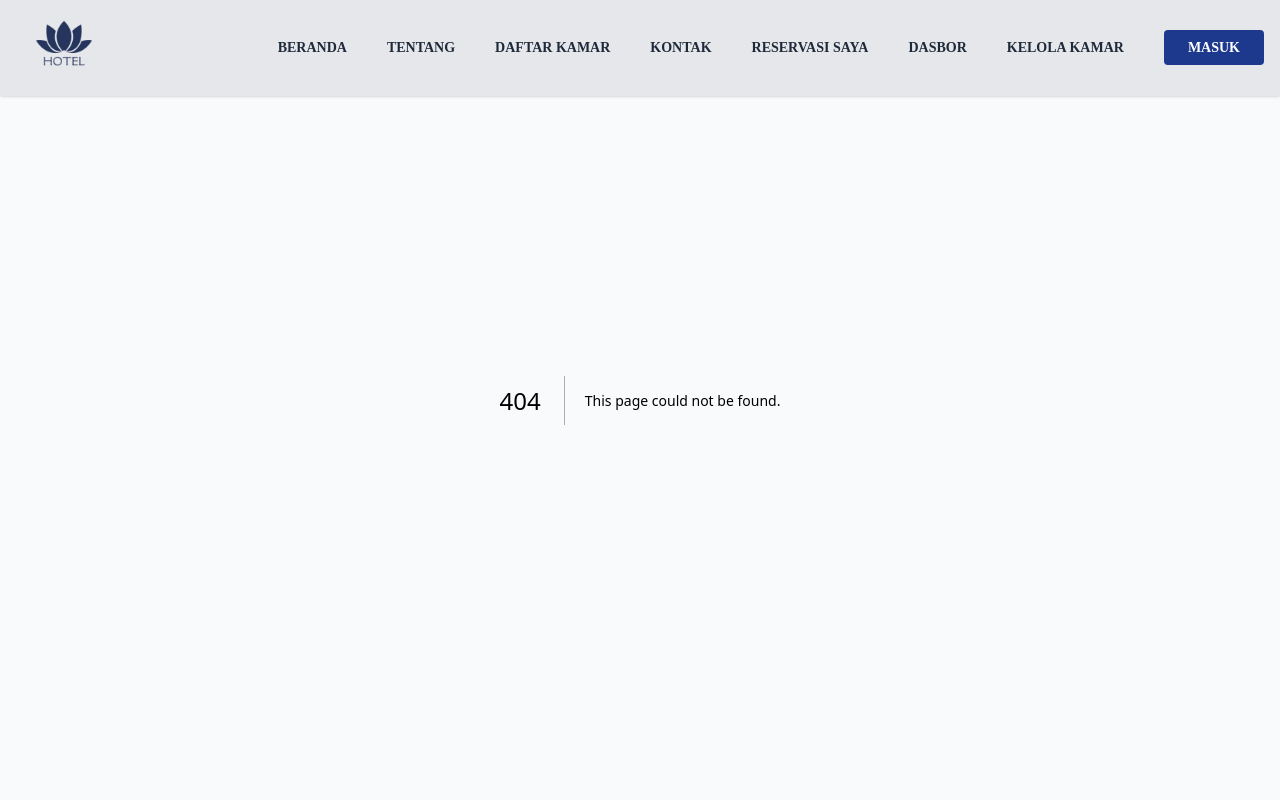
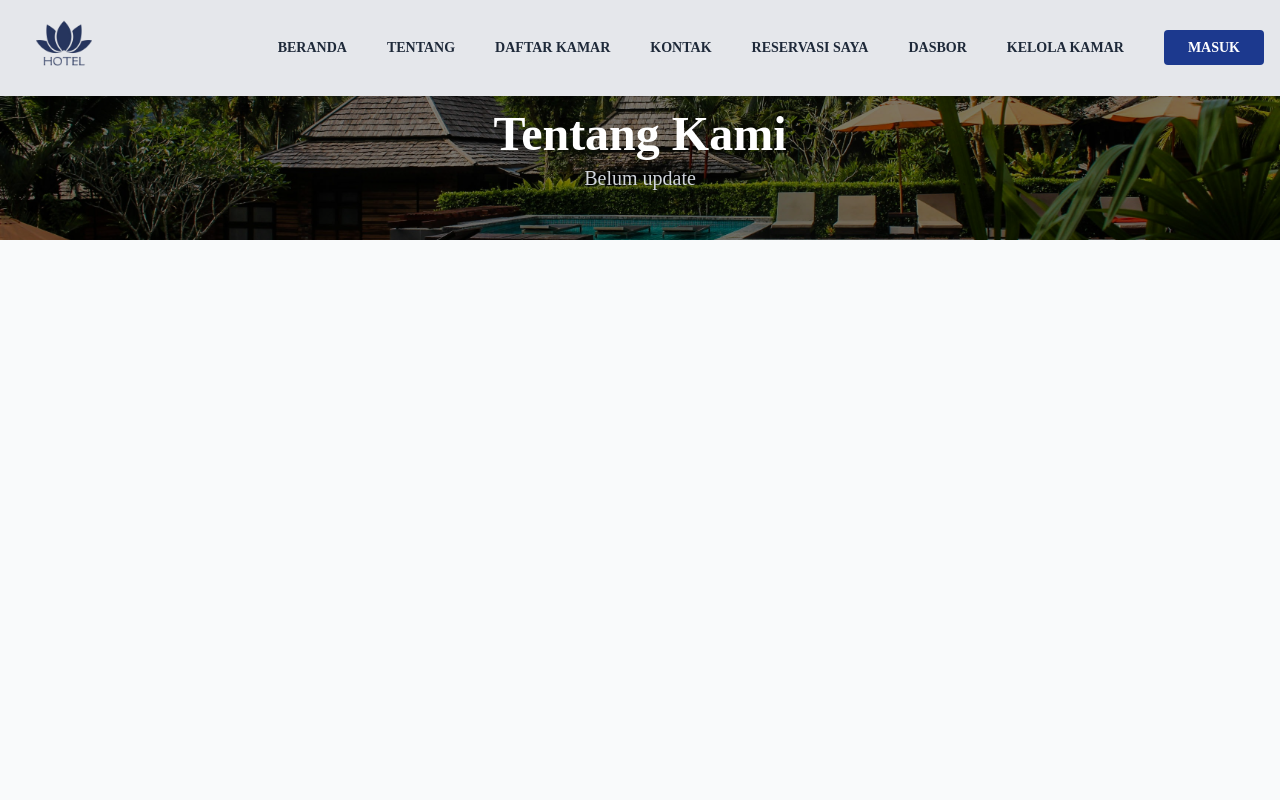
Before and after one commit to mhmddefrizal/BookHotelly-NextJS, a Next.js app in the folder web/: page /about in a window 1280 px wide. Before the commit this address had no page. Shown: the top 800 px of the page. Built offline with nearby package versions, Linux system fonts and the light colour scheme.

Commit message:
Penambahan bagian tentang kami

```diff
--- /dev/null
+++ b/web/app/about/page.tsx
@@ -0,0 +1,12 @@
+import HeaderSection from "@/components/header-section"
+
+const AboutPage = () => {
+  return (
+    <div>
+      <HeaderSection title="Tentang Kami" subTitle="Belum update" />
+      <div className="max-w-7xl mx-auto py-20 px-4"></div>
+    </div>
+  )
+}
+
+export default AboutPage
```
